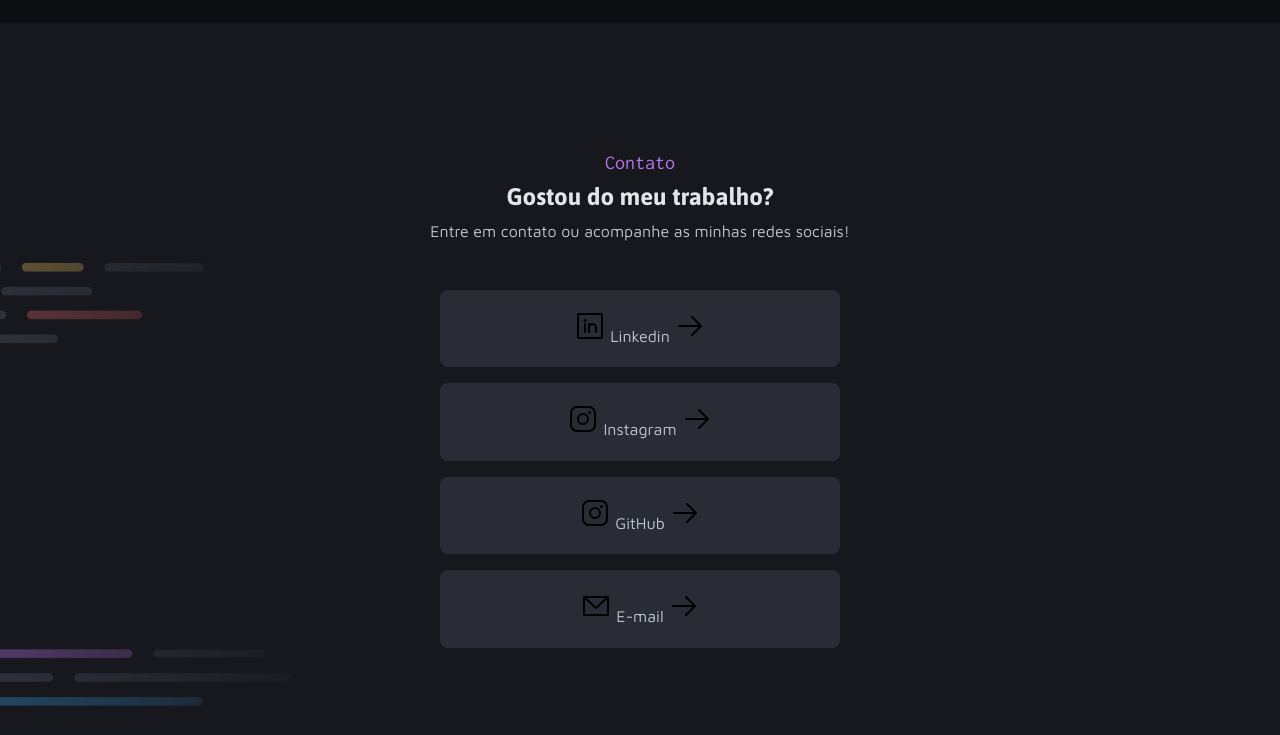
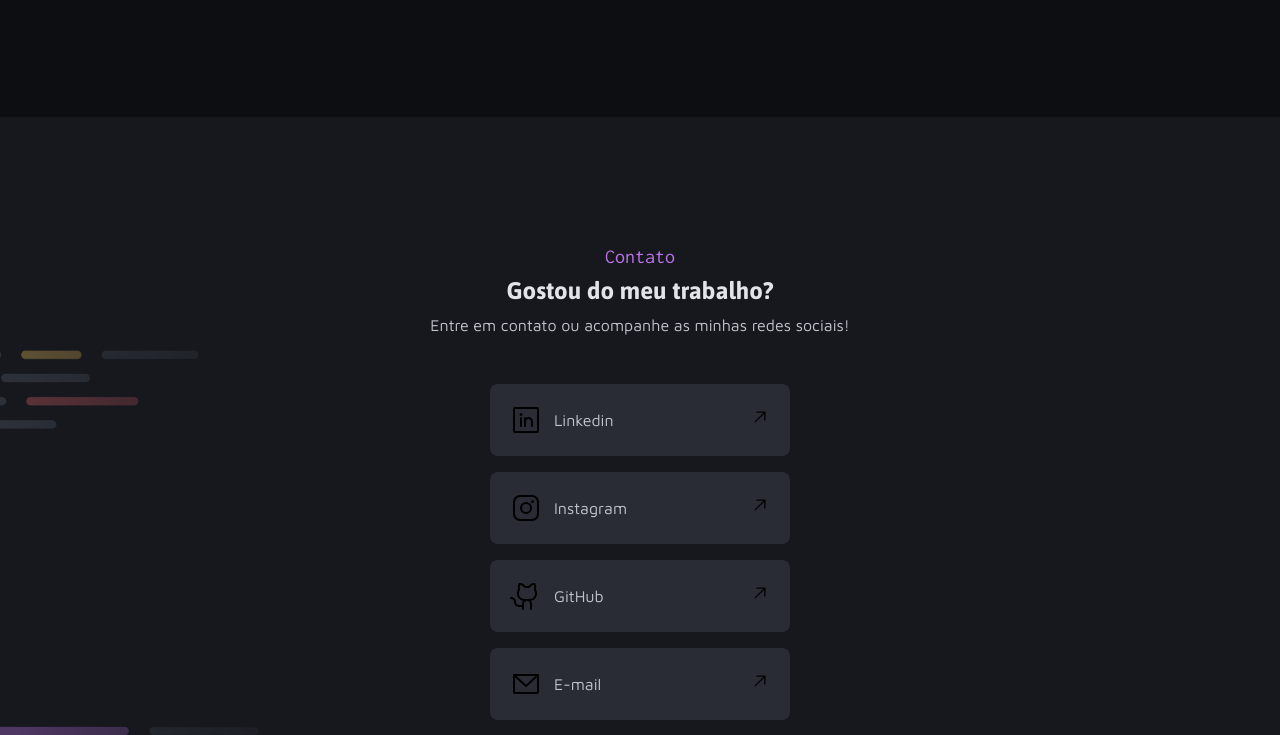
Before and after one commit to costadaniele/portfolio-dev-rocketseat, a plain HTML site: page index.html in a window 1280 px wide. Shown: the part 2065-2800 px from the top of the page. Drawn offline with Linux system fonts and the light colour scheme.

Commit message:
ajustes contact

```diff
--- a/index.html
+++ b/index.html
@@ -59,12 +59,14 @@
         </ul>
       </div>
 
-      <div class="down">
+      <div class="arrow-down">
+        <a href="#projects">
           <img src="./assets/icons/caret-double-down.svg" />
+        </a>
       </div>
     </div>
 
-    <div class="projects">
+    <div id="projects" class="projects">
       <header>
         <h2>Meu trabalho</h2>
         <h3>Veja os projetos em destaque</h3>
@@ -135,35 +137,52 @@
         <h3>Gostou do meu trabalho? </h3>
         <p>Entre em contato ou acompanhe as minhas redes sociais!</p>
       </header>
-      <div class="links">
+      <div class="social-button">
         <ul>
           <li>
+            <div class="icon-title">
+              <img src="./assets/icons/linkedin-logo.svg" alt="" />
+              <p>Linkedin</p>
+            </div>
+            <div class="arrow-button">
               <a href="#">
-              <img src="./assets/icons/linkedin-logo.svg" alt="" />
-              Linkedin
                 <img src="./assets/icons/arrow-right.svg" alt="" />
               </a>
+            </div>
           </li>
           <li>
+            <div class="icon-title">
+              <img src="./assets/icons/instagram-logo.svg" alt="" />
+              <p>Instagram</p>
+            </div>
+            <div class="arrow-button">
               <a href="#">
-              <img src="./assets/icons/instagram-logo.svg" alt="" />
-              Instagram
                 <img src="./assets/icons/arrow-right.svg" alt="" />
               </a>
+            </div>
           </li>
           <li>
+            <div class="icon-title">
+              <img src="./assets/icons/github-logo.svg" alt="" />
+              <p>GitHub</p>
+            </div>
+
+            <div class="arrow-button">
               <a href="#">
-              <img src="./assets/icons/instagram-logo.svg" alt="" />
-              GitHub
                 <img src="./assets/icons/arrow-right.svg" alt="" />
               </a>
+            </div>
           </li>
           <li>
+            <div class="icon-title">
+              <img src="./assets/icons/envelope-simple.svg" alt="" />
+              <p>E-mail</p>
+            </div>
+            <div class="arrow-button">
               <a href="#">
-              <img src="./assets/icons/envelope-simple.svg" alt="" />
-              E-mail
                 <img src="./assets/icons/arrow-right.svg" alt="" />
               </a>
+            </div>
           </li>
         </ul>
       </div>
--- a/styles/contact.css
+++ b/styles/contact.css
@@ -32,17 +32,43 @@
   display: inline-block;
 }
 
-.contact .links {
+.contact .social-button {
   display: grid;
   justify-content: center;
+  /* align-items: center; */
 }
 
-.contact .links ul li {
+.contact .social-button ul li {
   background-color: var(--gray-300);
   padding: 20px;
-  display: grid;
-  width: 400px;
+  display: flex;
+  width: 300px;
   margin-bottom: 16px;
-  justify-content: center;
+  justify-content: space-between;
   border-radius: 8px;
+  align-items: center;
 }
+
+.contact .social-button ul li .name img {
+  width: 28px;
+  height: 28px;
+  color: var(--gray-500);
+}
+
+.contact .social-button p {
+  font: var(--text-md);
+  color: var(--gray-500);
+}
+
+.contact .social-button ul li .arrow-button a img {
+  transform: rotate(315deg);
+  width: 20px;
+  height: 20px;
+  color: var(--blue);
+}
+
+.contact .social-button ul li .icon-title {
+  display: flex;
+  align-items: center;
+  gap: 12px;
+}
--- a/styles/info.css
+++ b/styles/info.css
@@ -60,9 +60,10 @@
   gap: 8px;
 }
 
-.down img {
+
+.arrow-down img {
   margin: auto;
   display: block;
-  margin-bottom: 57px;
+  margin-bottom: 94px;
   /* color: var(--gray-600); */
 }
--- a/styles/projects.css
+++ b/styles/projects.css
@@ -1,6 +1,10 @@
+.projects {
+  padding-top: 72px;
+}
+
 .projects header {
   text-align: center;
-  margin-top: 72px;
+  /* margin-top: 72px; */
 }
 
 .projects header h2 {
```
Lines whose indentation alone changed are shown as unchanged.
